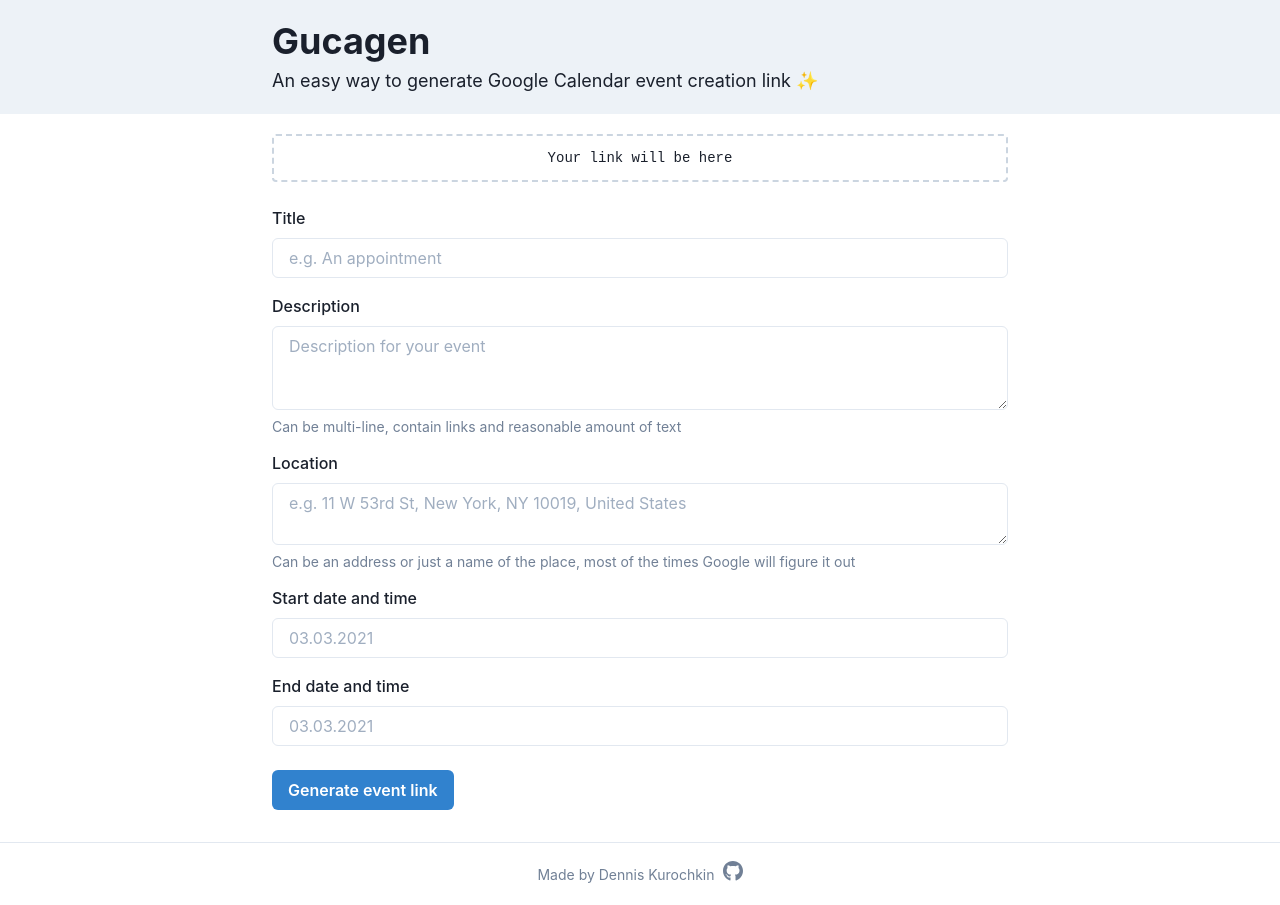
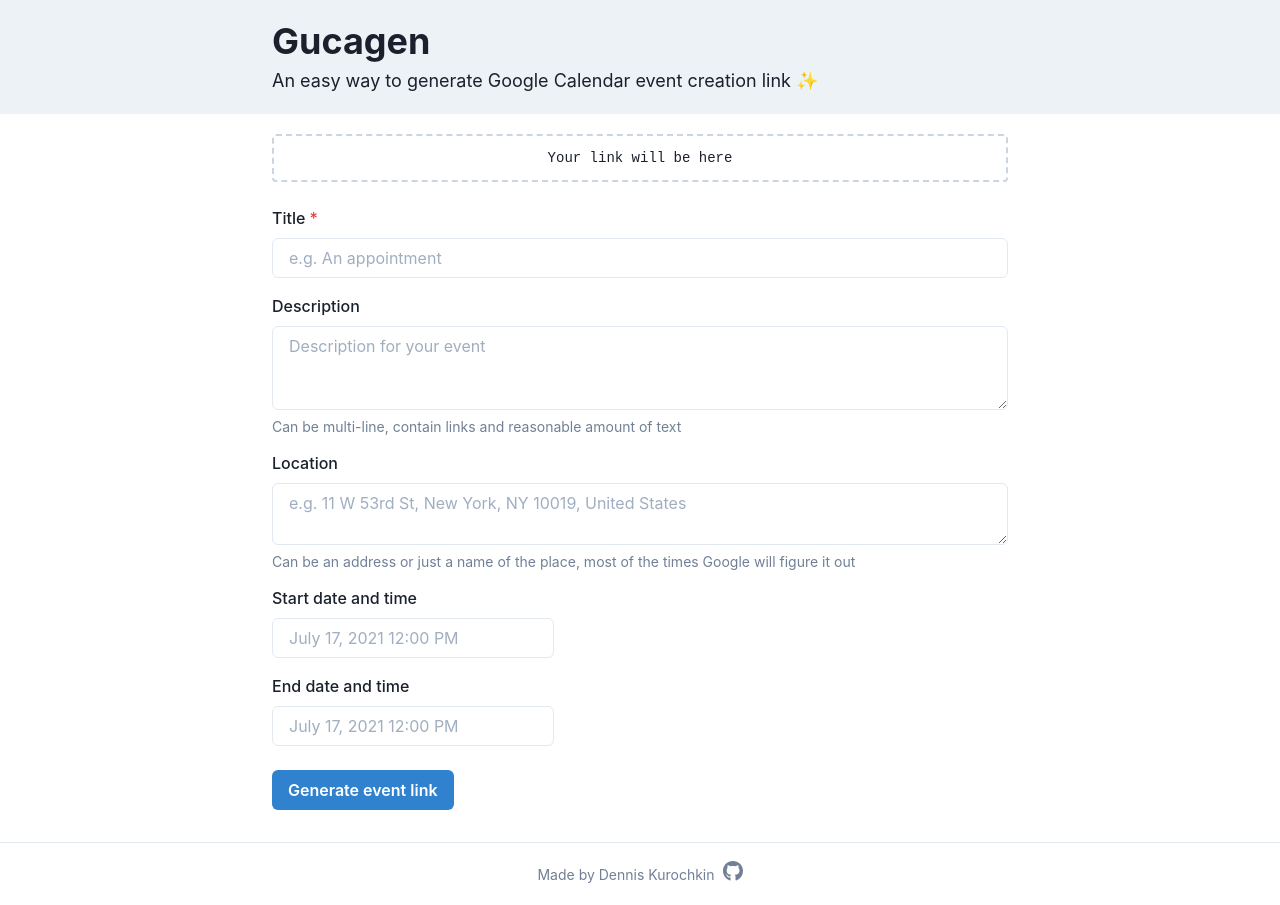
Before and after one commit to dennis-kurochkin/google-calendar-link-generator, a Next.js app: page / in a window 1280 px wide. Built offline with nearby package versions, Linux system fonts and the light colour scheme.

Commit message:
feat: make working generator with validation

```diff
--- a/components/Generator/Generator.tsx
+++ b/components/Generator/Generator.tsx
@@ -1,7 +1,7 @@
 import React, { useState } from 'react'
 import { Form, OutputArea } from './components'
 
-const BASE_LINK = 'https://www.google.com/calendar/render?action=TEMPLATE'
+const BASE_LINK = 'https://calendar.google.com/calendar/render?action=TEMPLATE'
 
 const Generator = () => {
   const [url, setUrl] = useState('')
--- a/components/Generator/components/Form.tsx
+++ /dev/null
@@ -1,108 +0,0 @@
-import React, { useState } from 'react'
-import {
-  Box, Button, FormControl, FormHelperText, FormLabel, Input, Textarea,
-} from '@chakra-ui/react'
-import { useForm } from 'react-hook-form'
-
-const FORM_CONTROL_MARGIN = 4
-
-const Form = ({ onGetLinkParams }: { onGetLinkParams: Function}) => {
-  const [title, setTitle] = useState('')
-  const [description, setDescription] = useState('')
-  const [location, setLocation] = useState('')
-  const [startDate, setStartDate] = useState('')
-  const [endDate, setEndDate] = useState('')
-
-  const {
-    register, handleSubmit, watch, formState: { errors },
-  } = useForm()
-
-  const handleInputsSubmit = () => {
-    onGetLinkParams(`&text=${title}&details=${description}&location=${location}&dates=${startDate}%2F${endDate}`)
-  }
-
-  return (
-    <Box
-      as="form"
-      pt={{ base: 5, md: 6 }}
-      pb="8"
-      onSubmit={handleSubmit}
-    >
-      <FormControl
-        id="title"
-      >
-        <FormLabel>Title</FormLabel>
-        <Input
-          value={title}
-          placeholder="e.g. An appointment"
-          onInput={(e: React.FormEvent<HTMLInputElement>) => setTitle(e.currentTarget.value)}
-        />
-      </FormControl>
-      <FormControl
-        id="description"
-        mt={FORM_CONTROL_MARGIN}
-      >
-        <FormLabel>
-          Description
-        </FormLabel>
-        <Textarea
-          value={description}
-          placeholder="Description for your event"
-          rows={3}
-          onInput={(e: React.FormEvent<HTMLTextAreaElement>) => setDescription(e.currentTarget.value)}
-        />
-        <FormHelperText>
-          Can be multi-line, contain links and reasonable amount of text
-        </FormHelperText>
-      </FormControl>
-      <FormControl
-        id="location"
-        mt={FORM_CONTROL_MARGIN}
-      >
-        <FormLabel>
-          Location
-        </FormLabel>
-        <Textarea
-          value={location}
-          placeholder="e.g. 11 W 53rd St, New York, NY 10019, United States"
-          rows={2}
-          onInput={(e: React.FormEvent<HTMLTextAreaElement>) => setLocation(e.currentTarget.value)}
-        />
-        <FormHelperText>
-          Can be an address or just a name of the place, most of the times Google will figure it out
-        </FormHelperText>
-      </FormControl>
-      <FormControl
-        id="start-date"
-        mt={FORM_CONTROL_MARGIN}
-      >
-        <FormLabel>Start date and time</FormLabel>
-        <Input
-          value={startDate}
-          placeholder="03.03.2021"
-          onInput={(e: React.FormEvent<HTMLInputElement>) => setStartDate(e.currentTarget.value)}
-        />
-      </FormControl>
-      <FormControl
-        id="end-date"
-        mt={FORM_CONTROL_MARGIN}
-      >
-        <FormLabel>End date and time</FormLabel>
-        <Input
-          value={endDate}
-          placeholder="03.03.2021"
-          onInput={(e: React.FormEvent<HTMLInputElement>) => setEndDate(e.currentTarget.value)}
-        />
-      </FormControl>
-      <Button
-        colorScheme="blue"
-        mt={6}
-        onClick={handleInputsSubmit}
-      >
-        Generate event link
-      </Button>
-    </Box>
-  )
-}
-
-export default Form
--- /dev/null
+++ b/components/Generator/components/Form/Form.tsx
@@ -0,0 +1,151 @@
+import React, { forwardRef } from 'react'
+import { useForm, Controller } from 'react-hook-form'
+import DatePicker from 'react-datepicker'
+import {
+  Box, Button, FormControl, FormErrorMessage, FormHelperText, FormLabel, Input, Textarea,
+} from '@chakra-ui/react'
+import { formatDate } from './functions'
+import { FormValues } from './types'
+import { FORM_CONTROL_MARGIN, INPUT_DATE_FORMAT } from './constants'
+import { todayFormattedDate } from './data'
+
+const StartDateCustomInput = forwardRef<HTMLInputElement, React.HTMLProps<HTMLInputElement>>((props, ref) => (
+  <Input
+    ref={ref}
+    value={props.value}
+    placeholder={todayFormattedDate}
+    readOnly
+    onClick={props.onClick}
+  />
+))
+
+const EndDateCustomInput = forwardRef<HTMLInputElement, React.HTMLProps<HTMLInputElement>>((props, ref) => (
+  <Input
+    ref={ref}
+    value={props.value}
+    placeholder={todayFormattedDate}
+    readOnly
+    onClick={props.onClick}
+  />
+))
+
+const Form = ({ onGetLinkParams }: { onGetLinkParams: Function}) => {
+  const {
+    register,
+    handleSubmit,
+    control,
+    formState: { errors },
+  } = useForm<FormValues>()
+
+  const onSubmit = ({
+    title, description, location, startDate, endDate,
+  }: FormValues) => {
+    onGetLinkParams(
+      `&text=${title}&details=${description}&location=${location}${startDate && endDate ? `&dates=${formatDate(startDate)}/${formatDate(endDate)}` : ''}`,
+    )
+  }
+
+  return (
+    <Box
+      as="form"
+      pt={{ base: 5, md: 6 }}
+      pb="8"
+      onSubmit={handleSubmit(onSubmit)}
+    >
+      <FormControl
+        isRequired
+        isInvalid={!!errors.title}
+      >
+        <FormLabel>Title</FormLabel>
+        <Input
+          placeholder="e.g. An appointment"
+          id="title"
+          {...register('title', { required: true })}
+          required={false}
+        />
+        <FormErrorMessage>This field is required.</FormErrorMessage>
+      </FormControl>
+      <FormControl
+        mt={FORM_CONTROL_MARGIN}
+      >
+        <FormLabel>
+          Description
+        </FormLabel>
+        <Textarea
+          placeholder="Description for your event"
+          rows={3}
+          id="description"
+          {...register('description')}
+        />
+        <FormHelperText>
+          Can be multi-line, contain links and reasonable amount of text
+        </FormHelperText>
+      </FormControl>
+      <FormControl
+        mt={FORM_CONTROL_MARGIN}
+      >
+        <FormLabel>
+          Location
+        </FormLabel>
+        <Textarea
+          placeholder="e.g. 11 W 53rd St, New York, NY 10019, United States"
+          rows={2}
+          id="location"
+          {...register('location')}
+        />
+        <FormHelperText>
+          Can be an address or just a name of the place, most of the times Google will figure it out
+        </FormHelperText>
+      </FormControl>
+      <FormControl
+        mt={FORM_CONTROL_MARGIN}
+      >
+        <FormLabel>Start date and time</FormLabel>
+        <Controller
+          control={control}
+          name="startDate"
+          render={({ field }) => (
+            <DatePicker
+              selected={field.value}
+              dateFormat={INPUT_DATE_FORMAT}
+              customInput={<StartDateCustomInput />}
+              timeIntervals={15}
+              showYearDropdown
+              showTimeSelect
+              onChange={(date: Date) => field.onChange(date)}
+            />
+          )}
+        />
+      </FormControl>
+      <FormControl
+        mt={FORM_CONTROL_MARGIN}
+      >
+        <FormLabel>End date and time</FormLabel>
+        <Controller
+          control={control}
+          name="endDate"
+          render={({ field }) => (
+            <DatePicker
+              selected={field.value}
+              dateFormat={INPUT_DATE_FORMAT}
+              customInput={<EndDateCustomInput />}
+              timeIntervals={15}
+              showYearDropdown
+              showTimeSelect
+              onChange={(date: Date) => field.onChange(date)}
+            />
+          )}
+        />
+      </FormControl>
+      <Button
+        type="submit"
+        colorScheme="blue"
+        mt={6}
+      >
+        Generate event link
+      </Button>
+    </Box>
+  )
+}
+
+export default Form
--- /dev/null
+++ b/components/Generator/components/Form/constants/index.ts
@@ -0,0 +1,2 @@
+export const FORM_CONTROL_MARGIN = 4
+export const INPUT_DATE_FORMAT = 'MMMM d, yyyy hh:mm a'
--- /dev/null
+++ b/components/Generator/components/Form/data/index.ts
@@ -0,0 +1,4 @@
+import { format, set } from 'date-fns'
+import { INPUT_DATE_FORMAT } from '../constants'
+
+export const todayFormattedDate = format(set(new Date(), { hours: 12, minutes: 0 }), INPUT_DATE_FORMAT)
--- /dev/null
+++ b/components/Generator/components/Form/functions/index.ts
@@ -0,0 +1,6 @@
+import { format, utcToZonedTime } from 'date-fns-tz'
+
+export const formatDate = (date: Date): string => {
+  const zonedDate = utcToZonedTime(date, date.getTimezoneOffset().toString())
+  return `${format(zonedDate, 'yyyyMMdd')}T${format(zonedDate, 'HHmmss')}Z`
+}
--- /dev/null
+++ b/components/Generator/components/Form/index.ts
@@ -0,0 +1 @@
+export { default } from './Form'
--- /dev/null
+++ b/components/Generator/components/Form/types/index.ts
@@ -0,0 +1,7 @@
+export type FormValues = {
+  title: string;
+  description: string;
+  location: string;
+  startDate: Date;
+  endDate: Date;
+}
--- a/components/Generator/components/OutputArea.tsx
+++ b/components/Generator/components/OutputArea.tsx
@@ -11,6 +11,8 @@
   const isEmpty = !value
 
   const copyInputContent = () => {
+    if (isEmpty) return
+
     inputElement.current!.select()
     document.execCommand('copy')
 
--- a/package.json
+++ b/package.json
@@ -12,9 +12,13 @@
     "@chakra-ui/react": "^1.6.5",
     "@emotion/react": "^11.4.0",
     "@emotion/styled": "^11.3.0",
+    "@types/react-datepicker": "^4.1.4",
+    "date-fns": "^2.23.0",
+    "date-fns-tz": "^1.1.6",
     "framer-motion": "^4.1.17",
     "next": "10.x",
     "react": "17.x",
+    "react-datepicker": "^4.2.1",
     "react-dom": "17.x",
     "react-hook-form": "^7.13.0",
     "react-icons": "^4.2.0"
--- a/pages/_app.tsx
+++ b/pages/_app.tsx
@@ -1,5 +1,6 @@
+import { AppProps } from 'next/app'
 import { ChakraProvider } from '@chakra-ui/react'
-import { AppProps } from 'next/app'
+import 'react-datepicker/dist/react-datepicker.css'
 
 function App({ Component, pageProps }: AppProps) {
   return (
```
Also changed, not shown: .eslintrc.js, 1 other file (tests, documents, lock files or other folders).
